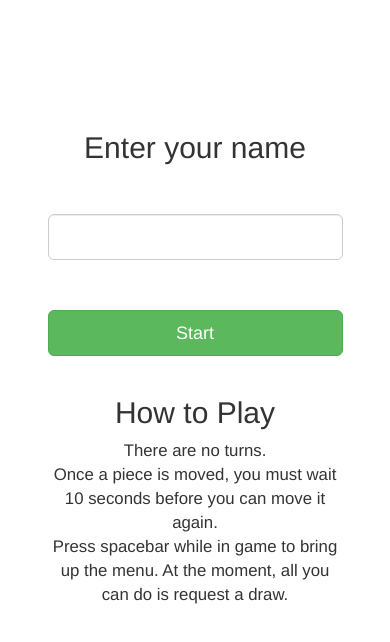
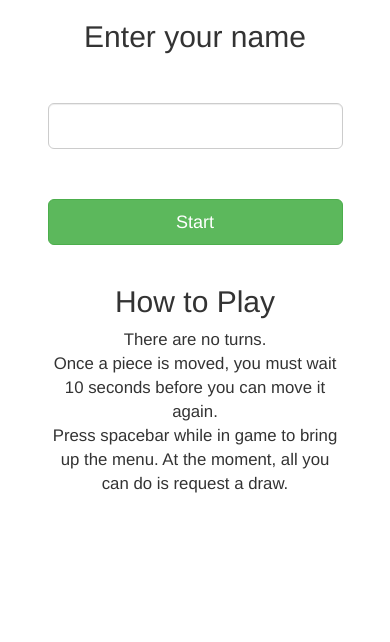
Before and after one commit to anthony-nardi/chessy, a website: page index.html in a window 390 px wide. Drawn offline with nearby package versions, Linux system fonts and the light colour scheme; a script that the page names is missing.

Commit message:
Fixing styles on mobile when input is focused...

```diff
--- a/css/styles.css
+++ b/css/styles.css
@@ -1,3 +1,8 @@
+html, body {
+  height:100%;
+  min-height: 100%;
+}
+
 #player_list div {
   cursor: pointer;
   font-size: 125%;
@@ -18,12 +23,12 @@
 	background:white;
 	text-align:center;
 	display: flex;
-	 align-items: center;
+  align-items: center;
   justify-content: center;
 }
 
 #name_form .content {
-	margin-top: -15vh;
+	height:100%;
 }
 
 #player_list {
@@ -67,6 +72,7 @@ button {
 	align-items: center;
   justify-content: center;
   border-radius: 16px;
+  height: 100%;
 }
 
 #inGameMenu button {
```
